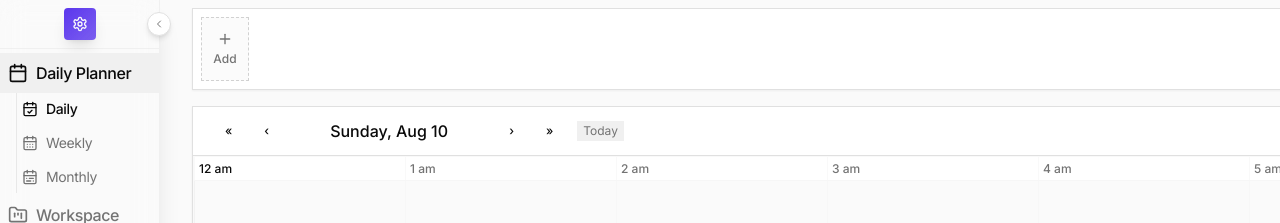
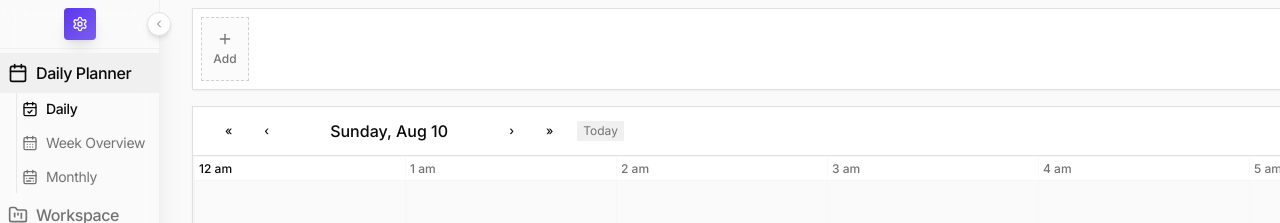
Before and after one commit to obihughes/omega-planner, a Next.js app: page / in a window 1280 px wide. Shown: the top 223 px of the page. Built offline with nearby package versions, Linux system fonts and the light colour scheme.

Commit message:
Update navigation label from 'Weekly' to 'Week Overview'

```diff
--- a/components/ui/Navigation.tsx
+++ b/components/ui/Navigation.tsx
@@ -123,7 +123,7 @@ export function Navigation() {
       subViews: [
         // { key: 'focus', label: 'Focus', icon: Clock, active: plannerViewMode === 'focus' }, // Hidden until ready to work on again
         { key: 'daily', label: 'Daily', icon: CalendarCheck, active: plannerViewMode === 'daily' },
-        { key: 'weekly', label: 'Weekly', icon: CalendarDays, active: plannerViewMode === 'weekly' },
+        { key: 'weekly', label: 'Week Overview', icon: CalendarDays, active: plannerViewMode === 'weekly' },
         { key: 'monthly', label: 'Monthly', icon: CalendarRange, active: plannerViewMode === 'monthly' }
       ]
     },
```
